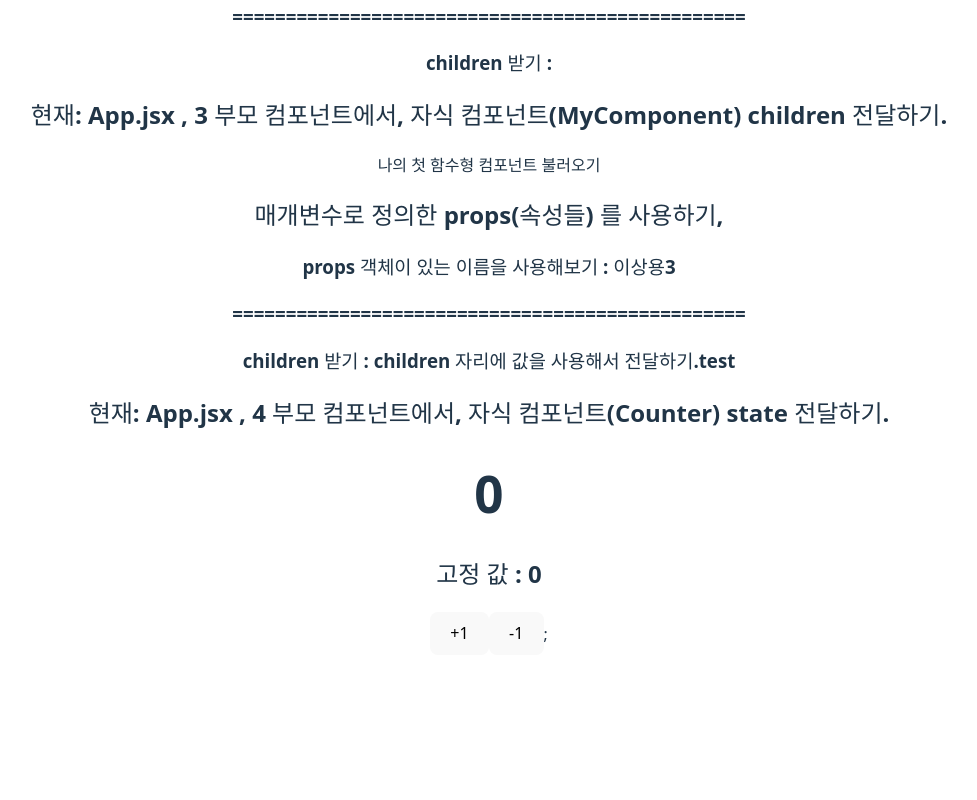
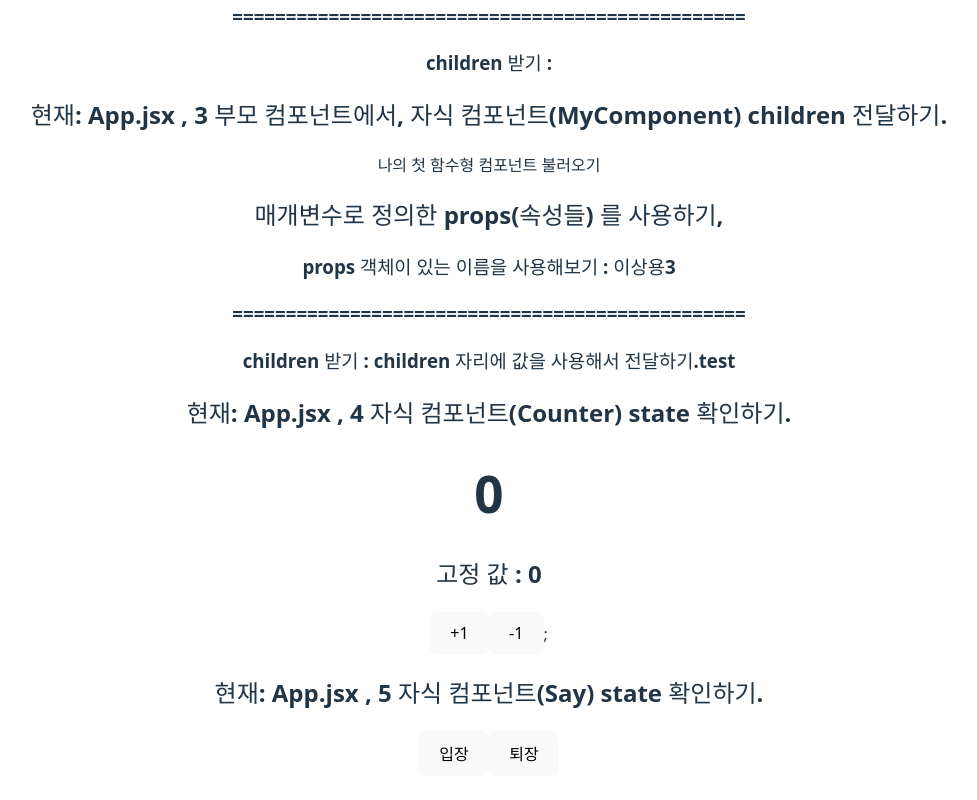
Before and after one commit to reokkamy/React-WorkSpace-k6-0806, a React (Vite) app in the folder ch03-vite-test/: page / in a window 1280 px wide. Shown: the part 778-1578 px from the top of the page, without its empty margins (151-1128 px from the left). Before the commit the page ends 1465 px from the top, so only its background shows below. Built offline with nearby package versions, Linux system fonts and the light colour scheme.

Commit message:
6교시, 함수형 컴포넌트에서 state 다루기 useState 기본 2

```diff
--- a/ch03-vite-test/src/App.jsx
+++ b/ch03-vite-test/src/App.jsx
@@ -2,6 +2,7 @@ import "./App.css";
 import React, { Component } from "react";
 import MyComponent from "./component/MyComponent";
 import Counter from "./component/Counter";
+import Say from "./component/Say";
 
 // 1. 함수형 컴포넌트
 // function App() {
@@ -49,11 +50,10 @@ class App extends Component {
         <MyComponent name="이상용3">
           children 자리에 값을 사용해서 전달하기.test
         </MyComponent>
-        <h2>
-          현재: App.jsx , 4 부모 컴포넌트에서, 자식 컴포넌트(Counter) state
-          전달하기.
-        </h2>
+        <h2>현재: App.jsx , 4 자식 컴포넌트(Counter) state 확인하기.</h2>
         <Counter />;
+        <h2>현재: App.jsx , 5 자식 컴포넌트(Say) state 확인하기.</h2>
+        <Say />
       </>
     );
   }
--- a/ch03-vite-test/src/component/Say.jsx
+++ b/ch03-vite-test/src/component/Say.jsx
@@ -3,6 +3,8 @@ import React, { useState } from "react";
 const Say = () => {
   const [message, setMessage] = useState("");
   // useState의 정의
+  // useState("") -> 초깃값을 빈 문자열로 할당.
+  // 2개를 반환함, 1) 변수,message 2) 함수(세터) setMessage
   const onClickEnter = () => setMessage("안녕하세요");
   const onClickLeave = () => setMessage("안녕히 가세요");
   return (
```
